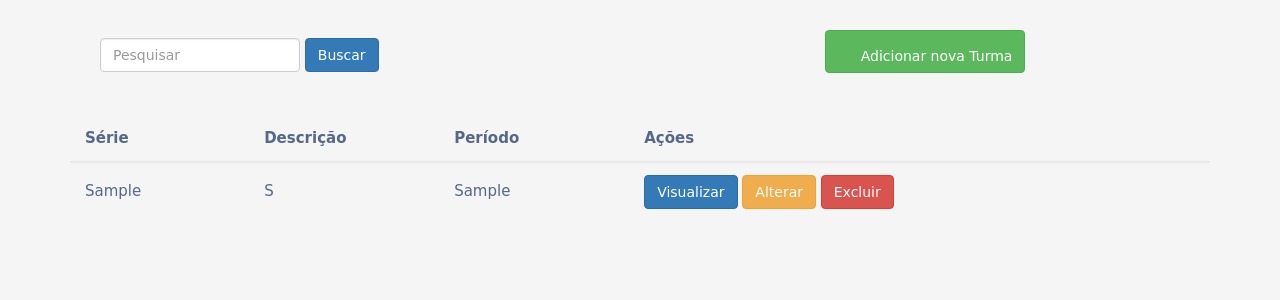
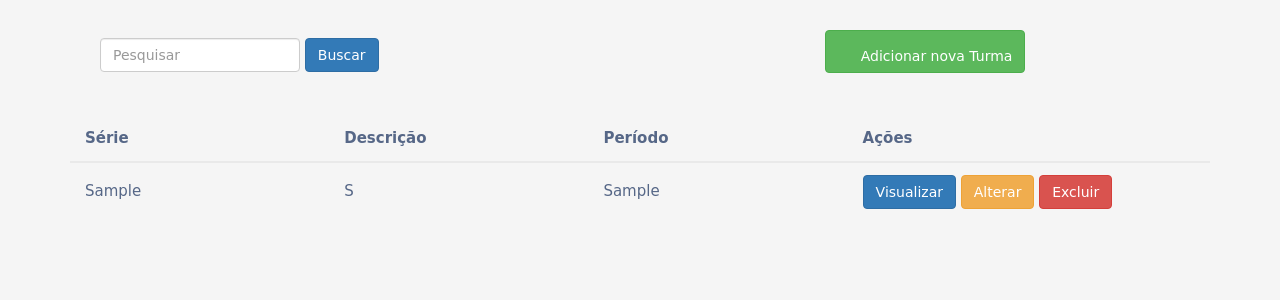
Before and after one commit to TalkingTA/Talking, a PHP site: page /turmas.php in a window 1280 px wide. Shown: the part 52-352 px from the top of the page. Run offline with PHP 8.4, Linux system fonts and the light colour scheme; the visitor is signed in with stand-in values (Sample User, id 1); tables that the repository leaves empty hold one stand-in row (values such as "Sample post"); some libraries are stand-ins or nearby versions.

Commit message:
versão 1.1

```diff
--- a/talking/Cadastrar/turmas/css/main.css
+++ b/talking/Cadastrar/turmas/css/main.css
@@ -290,3 +290,7 @@
 		position:fixed
  	 	border: none;
 	}
+
+	#thAlinhada{
+		width:200px;
+	}
--- a/talking/Cadastrar/turmas/turmas.php
+++ b/talking/Cadastrar/turmas/turmas.php
@@ -99,16 +99,16 @@
       $primeiro = true;
       for($i=0;$i<count($dados);$i++){ ?>
     <?php if($primeiro){ ?>
-    <form method="POST" action="../../php/metodos/metodosTurmas.php">
+    <form  method="POST" action="../../php/metodos/metodosTurmas.php">
       <div class="container">
 
         <table class="table table-borderless">
           <thead>
             <tr>
-              <th class="col-sm-2">Série</th>
-              <th class="col-sm-2">Descrição</th>
-              <th class="col-sm-2">Período</th>
-              <th class="col-sm-2">Ações</th>
+              <th id="thAlinhada" class="col-sm-2">Série</th>
+              <th id="thAlinhada" class="col-sm-2">Descrição</th>
+              <th id="thAlinhada" class="col-sm-2">Período</th>
+              <th id="thAlinhada" class="col-sm-2">Ações</th>
             </tr>
           </thead>
           <tbody>
```
